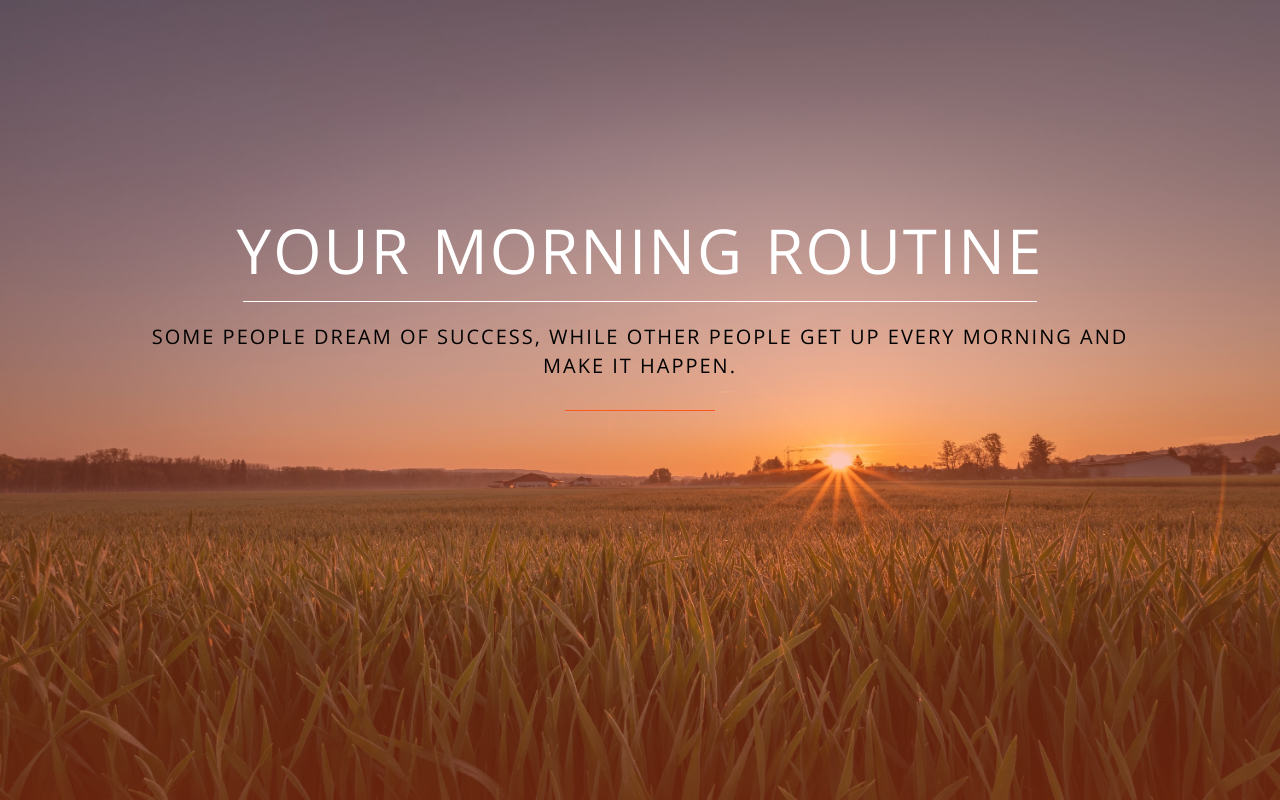
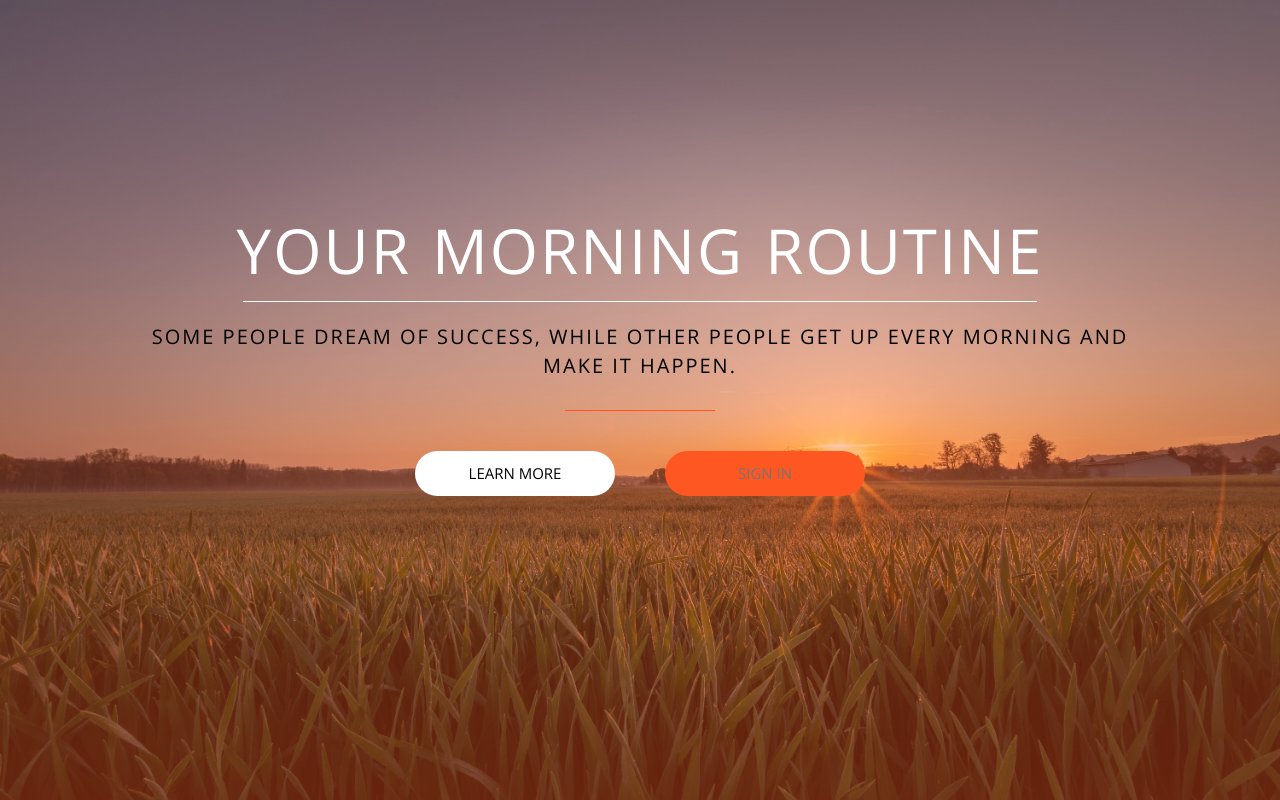
Before and after one commit to chingu-voyage5/Geckos-Team-28, a React (Create React App) app in the folder client/: page / in a window 1280 px wide. Built offline with nearby package versions, Linux system fonts and the light colour scheme.

Commit message:
Add buttons

```diff
--- a/client/src/components/Landing/Landing.js
+++ b/client/src/components/Landing/Landing.js
@@ -1,4 +1,6 @@
 import React from 'react';
+
+import Button from '../common/Button';
 
 const Landing = () => {
 	return (
@@ -8,6 +10,10 @@ const Landing = () => {
 				<h2 className="heading heading--tertiary landing__subtitle">
 					Some people dream of success, while other people get up every morning and make it happen.
 				</h2>
+				<div className="cta h__mt--medium h__center-text">
+					<Button to="/register" buttonText="Learn More" customStyles="button--white button--animated" />
+					<Button to="/login" buttonText="Sign In" customStyles="button--primary button--animated" />
+				</div>
 			</div>
 		</div>
 	);
--- /dev/null
+++ b/client/src/components/common/Button.js
@@ -0,0 +1,21 @@
+import React from 'react';
+import PropTypes from 'prop-types';
+import { NavLink } from 'react-router-dom';
+
+const Button = props => {
+	const styles = ['button', props.customStyles];
+
+	return (
+		<NavLink to={props.to} className={styles.join(' ')}>
+			{props.buttonText}
+		</NavLink>
+	);
+};
+
+Button.propTypes = {
+	to: PropTypes.string.isRequired,
+	customStyles: PropTypes.string,
+	buttonText: PropTypes.string.isRequired,
+};
+
+export default Button;
--- a/client/src/styles/App.scss
+++ b/client/src/styles/App.scss
@@ -2,10 +2,10 @@
 @import 'variables', 'base', 'typography';
 
 // Helpers
-// TBD
+@import 'helpers';
 
 // Modules
-// TBD
+@import 'button';
 
 // Components
 @import 'login', 'register', 'landing';
--- /dev/null
+++ b/client/src/styles/_button.scss
@@ -0,0 +1,90 @@
+// -----------------------------------------------------------------------------
+// This file contains all styles related to the button component.
+// -----------------------------------------------------------------------------
+.button {
+	&,
+	&:link,
+	&:visited {
+		text-decoration: none;
+		text-transform: uppercase;
+		padding: 1.5rem 4rem;
+		display: inline-block;
+		border-radius: 100px;
+		transition: all 0.2s;
+		position: relative;
+		font-size: 1.5rem;
+		min-width: 20rem;
+
+		// Changes for the button element
+		border: none;
+		cursor: pointer;
+	}
+
+	&:hover {
+		transform: translateY(-3px);
+		box-shadow: 0 1rem 2rem rgba(0, 0, 0, 0.2);
+	}
+
+	&:hover::after {
+		transform: scaleX(1.4) scaleY(1.6);
+		opacity: 0;
+	}
+
+	&:active,
+	&:focus {
+		transform: translateY(-1px);
+		box-shadow: 0 0.5rem 1rem rgba(0, 0, 0, 0.2);
+		outline: none;
+	}
+
+	&::after {
+		content: '';
+		display: inline-block;
+		transition: all 0.2s;
+		height: 100%;
+		width: 100%;
+		border-radius: 10rem;
+		position: absolute;
+		z-index: -1;
+		left: 0;
+		top: 0;
+	}
+
+	&--white {
+		background: var(--font-color-light);
+		color: var(--font-color-mids);
+	}
+
+	&--white::after {
+		background: var(--primary-light);
+		color: var(--font-color-mid);
+	}
+
+	&--primary {
+		background: var(--accent-color);
+		color: var(--font-color-mid);
+
+		&:hover,
+		&:visited {
+			color: var(--font-color-light);
+		}
+	}
+
+	&--primary::after {
+		background: var(--accent-color);
+		color: var(--font-color-mids);
+	}
+
+	&--animated {
+		animation: moveFromBottom 0.5s 0.75s ease-out;
+		// This will use animations 0% before animations start
+		// Good for elements we want to be hidden before animation
+		animation-fill-mode: backwards;
+	}
+
+	&--text {
+		&:hover {
+			background: color(var(--primary) tint(25%));
+		}
+	}
+}
--- /dev/null
+++ b/client/src/styles/_helpers.scss
@@ -0,0 +1,65 @@
+/**
+ * Hide text while making it readable for screen readers
+ * 1. Needed in WebKit-based browsers because of an implementation bug;
+ *    See: https://code.google.com/p/chromium/issues/detail?id=457146
+ */
+.hide-text {
+	overflow: hidden;
+	padding: 0; /* 1 */
+	text-indent: 101%;
+	white-space: nowrap;
+}
+
+/**
+ * Hide element while making it readable for screen readers
+ * Shamelessly borrowed from HTML5Boilerplate:
+ * https://github.com/h5bp/html5-boilerplate/blob/master/src/css/main.css#L119-L133
+ */
+.visually-hidden {
+	border: 0;
+	clip: rect(0 0 0 0);
+	height: 1px;
+	margin: -1px;
+	overflow: hidden;
+	padding: 0;
+	position: absolute;
+	width: 1px;
+}
+// Helper classses
+.h {
+	&__center-text {
+		text-align: center !important;
+	}
+
+	&__mb--big {
+		margin-bottom: 8rem !important;
+
+		@include respond(tab-port) {
+			margin-bottom: 5rem !important;
+		}
+	}
+
+	&__mb--medium {
+		margin-bottom: 4rem !important;
+
+		@include respond(tab-port) {
+			margin-bottom: 3rem !important;
+		}
+	}
+
+	&__mb--small {
+		margin-bottom: 1.5rem !important;
+	}
+
+	&__mt--big {
+		margin-top: 8rem !important;
+	}
+
+	&__mt--medium {
+		margin-top: 4rem !important;
+	}
+
+	&__mt--small {
+		margin-top: 1.5rem !important;
+	}
+}
--- a/client/src/styles/_landing.scss
+++ b/client/src/styles/_landing.scss
@@ -26,3 +26,7 @@
 		margin-bottom: 2rem;
 	}
 }
+
+.cta a:not(:first-child) {
+	margin-left: 5rem;
+}
```
